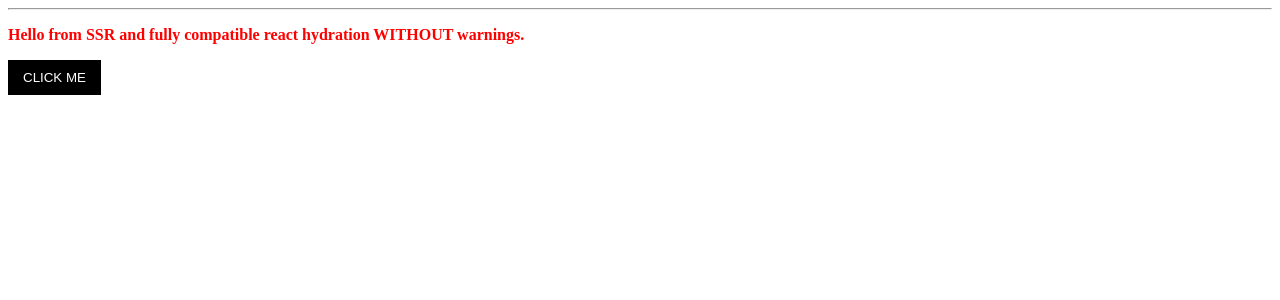
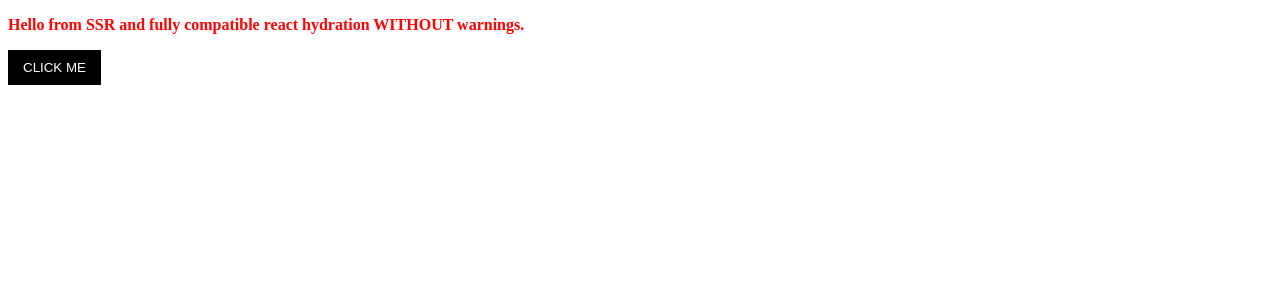
Before and after one commit to ethanWallace/nextjs-webcomponent-hydration, a Next.js app: page / in a window 1280 px wide. Shown: the top 300 px of the page. Built offline with nearby package versions, Linux system fonts and the light colour scheme.

Commit message:
cleanup and comments

```diff
--- a/components/Wrapper.tsx
+++ b/components/Wrapper.tsx
@@ -4,29 +4,30 @@ import * as React from 'react'
 
 // To shut up TS.
 declare global {
-  namespace JSX {
-    interface IntrinsicElements {
-      'ssr-compatible-comp': any;
+    namespace JSX {
+        interface IntrinsicElements {
+            'ssr-compatible-comp': any;
+        }
     }
-  }
 }
 
-export function Wrapper({children}: {children: any}) {
+export function Wrapper({ children }: { children: any }) {
     let content;
-    if(typeof window === 'undefined') {
+    if (typeof window === 'undefined') {
         /**
          * Here we create a DSD wrapper on the server and set the components code as innerHTML.
          * This could be for example StencilJS render() result.
          */
         content = (
             <ssr-compatible-comp>
-                <template {...{shadowRootMode: "open"}}>
+                <template {...{ shadowRootMode: "open" }}>
                     {SsrWebComponent.template()}
                 </template>
                 {children}
             </ssr-compatible-comp>
         );
     } else {
+        // For the client (and for React to not cause hydration errors), this is the DOM react should see and work with.
         content = (
             <ssr-compatible-comp>
                 {children}
--- a/pages/index.tsx
+++ b/pages/index.tsx
@@ -15,8 +15,6 @@ export default function Home() {
   }, [])
   return (
     <>
-      <hr />
-
       {/*
       <p>
       This WebComponent is fully compatible. We create the declarative shadow dom in the server.js so its not part of react.
--- a/webcomponents/ssr.mjs
+++ b/webcomponents/ssr.mjs
@@ -11,6 +11,10 @@ export default class SsrWebComponent extends HTMLElement {
     super();
 
     let shadow = this.shadowRoot;
+
+    // TODO: Maybe a react root should always be created even if an DSD shadowroot already exists,
+    // because there may be code in the component which is only invoked on the client, which changes the component.
+    // But for this example this works and shows that we are not recreating the shadowRoot, but reuse the one from DSD.
     if (!shadow) {
       console.log("Attach shadow");
       shadow = this.attachShadow({ mode: 'open' });
```
